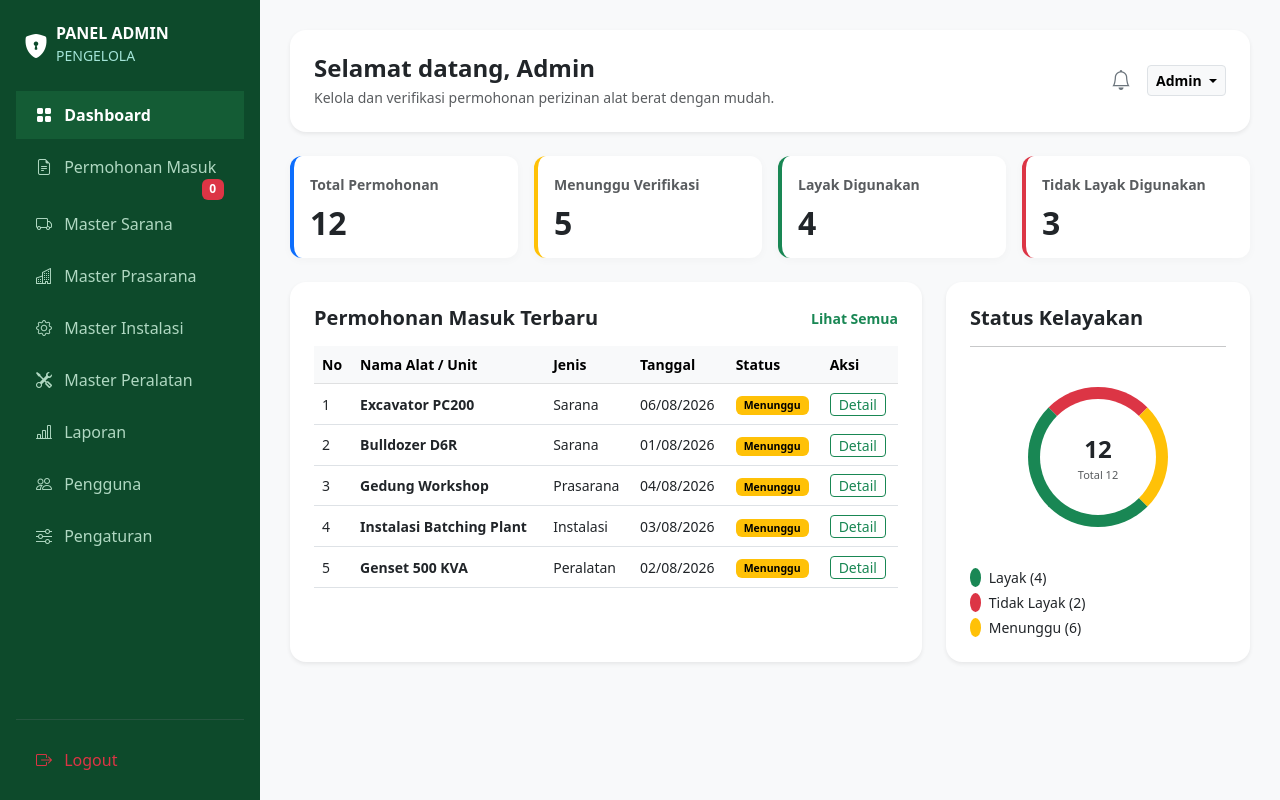
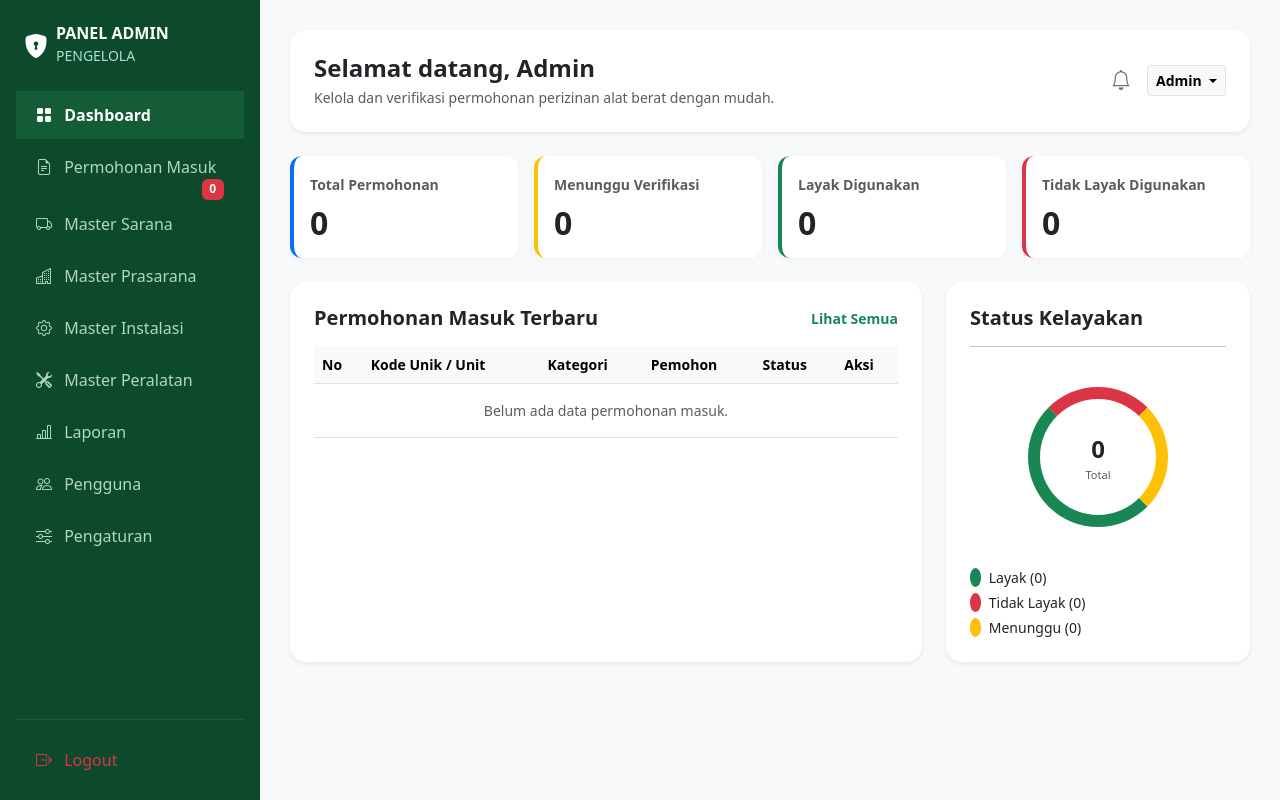
Before and after one commit to dewinoryulindaputri/pengajuan-alat-berat, a Flask app: page /admin in a window 1280 px wide. Run offline with Flask 3, Linux system fonts and the light colour scheme; the visitor is signed in with stand-in values (Sample User, id 1).

Commit message:
Update dashboard admin dan sinkronisasi data permohonan

```diff
--- a/templates/admin.html
+++ b/templates/admin.html
@@ -66,15 +66,13 @@
             </div>
             <ul class="nav flex-column">
                 <li class="nav-item"><a href="/admin" class="nav-link active mb-1"><i class="bi bi-grid-fill me-2"></i> Dashboard</a></li>
-                <li class="nav-item"><a href="/permohonan-masuk" class="nav-link mb-1"><i class="bi bi-file-earmark-text me-2"></i> Permohonan Masuk <span class="badge bg-danger float-end">0</span></a></li>
+                <li class="nav-item"><a href="/permohonan-masuk" class="nav-link mb-1"><i class="bi bi-file-earmark-text me-2"></i> Permohonan Masuk <span class="badge bg-danger float-end">{{ list_permohonan | selectattr('status', 'equalto', 'Pending') | list | length if list_permohonan else 0 }}</span></a></li>
                 <li class="nav-item"><a href="/master-sarana" class="nav-link mb-1"><i class="bi bi-truck me-2"></i> Master Sarana</a></li>
                 <li class="nav-item"><a href="/master-prasarana" class="nav-link mb-1"><i class="bi bi-buildings me-2"></i> Master Prasarana</a></li>
                 <li class="nav-item"><a href="/master-instalasi" class="nav-link mb-1"><i class="bi bi-gear me-2"></i> Master Instalasi</a></li>
                 <li class="nav-item"><a href="/master-peralatan" class="nav-link mb-1"><i class="bi bi-tools me-2"></i> Master Peralatan</a></li>
                 <li class="nav-item"><a href="/laporan" class="nav-link mb-1"><i class="bi bi-bar-chart-line me-2"></i> Laporan</a></li>
-                <!-- DIPERBAIKI: Mengarahkan ke rute /pengguna -->
                 <li class="nav-item"><a href="/pengguna" class="nav-link mb-1"><i class="bi bi-people me-2"></i> Pengguna</a></li>
-                <!-- DIPERBAIKI: Mengarahkan ke rute /pengaturan -->
                 <li class="nav-item"><a href="/pengaturan" class="nav-link mb-1"><i class="bi bi-sliders me-2"></i> Pengaturan</a></li>
             </ul>
         </div>
@@ -90,7 +88,7 @@
         <!-- Header Banner -->
         <div class="d-flex justify-content-between align-items-center mb-4 bg-white p-4 rounded-4 shadow-sm">
             <div>
-                <h4 class="fw-bold mb-1 text-dark">Selamat datang, Admin </h4>
+                <h4 class="fw-bold mb-1 text-dark">Selamat datang, Admin</h4>
                 <p class="text-muted small mb-0">Kelola dan verifikasi permohonan perizinan alat berat dengan mudah.</p>
             </div>
             <div class="d-flex align-items-center gap-3">
@@ -111,25 +109,25 @@
             <div class="col-md-3">
                 <div class="card-stat p-3 border-start border-4 border-primary">
                     <small class="text-muted fw-bold">Total Permohonan</small>
-                    <h2 class="fw-bold mt-2 mb-0 text-dark">12</h2>
+                    <h2 class="fw-bold mt-2 mb-0 text-dark">{{ list_permohonan | length if list_permohonan else 0 }}</h2>
                 </div>
             </div>
             <div class="col-md-3">
                 <div class="card-stat p-3 border-start border-4 border-warning">
                     <small class="text-muted fw-bold">Menunggu Verifikasi</small>
-                    <h2 class="fw-bold mt-2 mb-0 text-dark">5</h2>
+                    <h2 class="fw-bold mt-2 mb-0 text-dark">{{ list_permohonan | selectattr('status', 'equalto', 'Pending') | list | length if list_permohonan else 0 }}</h2>
                 </div>
             </div>
             <div class="col-md-3">
                 <div class="card-stat p-3 border-start border-4 border-success">
                     <small class="text-muted fw-bold">Layak Digunakan</small>
-                    <h2 class="fw-bold mt-2 mb-0 text-dark">4</h2>
+                    <h2 class="fw-bold mt-2 mb-0 text-dark">{{ list_permohonan | selectattr('status', 'equalto', 'Disetujui') | list | length if list_permohonan else 0 }}</h2>
                 </div>
             </div>
             <div class="col-md-3">
                 <div class="card-stat p-3 border-start border-4 border-danger">
                     <small class="text-muted fw-bold">Tidak Layak Digunakan</small>
-                    <h2 class="fw-bold mt-2 mb-0 text-dark">3</h2>
+                    <h2 class="fw-bold mt-2 mb-0 text-dark">{{ list_permohonan | selectattr('status', 'equalto', 'Ditolak') | list | length if list_permohonan else 0 }}</h2>
                 </div>
             </div>
         </div>
@@ -149,54 +147,38 @@
                             <thead class="table-light small">
                                 <tr>
                                     <th>No</th>
-                                    <th>Nama Alat / Unit</th>
-                                    <th>Jenis</th>
-                                    <th>Tanggal</th>
+                                    <th>Kode Unik / Unit</th>
+                                    <th>Kategori</th>
+                                    <th>Pemohon</th>
                                     <th>Status</th>
                                     <th>Aksi</th>
                                 </tr>
                             </thead>
                             <tbody class="small">
-                                <tr>
-                                    <td>1</td>
-                                    <td class="fw-bold">Excavator PC200</td>
-                                    <td>Sarana</td>
-                                    <td>06/08/2026</td>
-                                    <td><span class="badge badge-menunggu px-2 py-1">Menunggu</span></td>
-                                    <td><a href="/detail-permohonan" class="btn btn-sm btn-outline-success py-0 px-2">Detail</a></td>
-                                </tr>
-                                <tr>
-                                    <td>2</td>
-                                    <td class="fw-bold">Bulldozer D6R</td>
-                                    <td>Sarana</td>
-                                    <td>01/08/2026</td>
-                                    <td><span class="badge badge-menunggu px-2 py-1">Menunggu</span></td>
-                                    <td><a href="/detail-permohonan" class="btn btn-sm btn-outline-success py-0 px-2">Detail</a></td>
-                                </tr>
-                                <tr>
-                                    <td>3</td>
-                                    <td class="fw-bold">Gedung Workshop</td>
-                                    <td>Prasarana</td>
-                                    <td>04/08/2026</td>
-                                    <td><span class="badge badge-menunggu px-2 py-1">Menunggu</span></td>
-                                    <td><a href="/detail-permohonan" class="btn btn-sm btn-outline-success py-0 px-2">Detail</a></td>
-                                </tr>
-                                <tr>
-                                    <td>4</td>
-                                    <td class="fw-bold">Instalasi Batching Plant</td>
-                                    <td>Instalasi</td>
-                                    <td>03/08/2026</td>
-                                    <td><span class="badge badge-menunggu px-2 py-1">Menunggu</span></td>
-                                    <td><a href="/detail-permohonan" class="btn btn-sm btn-outline-success py-0 px-2">Detail</a></td>
-                                </tr>
-                                <tr>
-                                    <td>5</td>
-                                    <td class="fw-bold">Genset 500 KVA</td>
-                                    <td>Peralatan</td>
-                                    <td>02/08/2026</td>
-                                    <td><span class="badge badge-menunggu px-2 py-1">Menunggu</span></td>
-                                    <td><a href="/detail-permohonan" class="btn btn-sm btn-outline-success py-0 px-2">Detail</a></td>
-                                </tr>
+                                {% if list_permohonan %}
+                                    {% for item in list_permohonan[:5] %}
+                                    <tr>
+                                        <td>{{ loop.index }}</td>
+                                        <td class="fw-bold">{{ item.merk if item.merk else item.kode_unik }}</td>
+                                        <td>{{ item.kategori }}</td>
+                                        <td>{{ item.pemohon }}</td>
+                                        <td>
+                                            {% if item.status == 'Pending' %}
+                                                <span class="badge badge-menunggu px-2 py-1">Menunggu</span>
+                                            {% elif item.status == 'Disetujui' %}
+                                                <span class="badge badge-layak px-2 py-1">Disetujui</span>
+                                            {% else %}
+                                                <span class="badge badge-tidak-layak px-2 py-1">Ditolak</span>
+                                            {% endif %}
+                                        </td>
+                                        <td><a href="/permohonan-masuk" class="btn btn-sm btn-outline-success py-0 px-2">Detail</a></td>
+                                    </tr>
+                                    {% endfor %}
+                                {% else %}
+                                    <tr>
+                                        <td colspan="6" class="text-center text-muted py-3">Belum ada data permohonan masuk.</td>
+                                    </tr>
+                                {% endif %}
                             </tbody>
                         </table>
                     </div>
@@ -209,25 +191,25 @@
                     <div>
                         <h5 class="fw-bold mb-3 text-dark text-start">Status Kelayakan</h5>
                         <hr>
-                        <!-- Simulasi Grafik Donat Sesuai Gambar -->
+                        <!-- Simulasi Angka Total -->
                         <div class="my-4 position-relative d-inline-flex justify-content-center align-items-center">
                             <div style="width: 140px; height: 140px; border-radius: 50%; border: 12px solid #198754; border-top-color: #dc3545; border-right-color: #ffc107; display: flex; align-items: center; justify-content: center; flex-direction: column;">
-                                <span class="fw-bold fs-4">12</span>
-                                <small class="text-muted" style="font-size: 11px;">Total 12</small>
+                                <span class="fw-bold fs-4">{{ list_permohonan | length if list_permohonan else 0 }}</span>
+                                <small class="text-muted" style="font-size: 11px;">Total</small>
                             </div>
                         </div>
                     </div>
 
-                    <!-- Keterangan Warna Grafik -->
+                    <!-- Keterangan Warna Grafik Dinamis -->
                     <div class="text-start small mt-3">
                         <div class="d-flex align-items-center mb-1">
-                            <span class="badge bg-success rounded-circle p-1 me-2">&nbsp;</span> Layak (4)
+                            <span class="badge bg-success rounded-circle p-1 me-2">&nbsp;</span> Layak ({{ list_permohonan | selectattr('status', 'equalto', 'Disetujui') | list | length if list_permohonan else 0 }})
                         </div>
                         <div class="d-flex align-items-center mb-1">
-                            <span class="badge bg-danger rounded-circle p-1 me-2">&nbsp;</span> Tidak Layak (2)
+                            <span class="badge bg-danger rounded-circle p-1 me-2">&nbsp;</span> Tidak Layak ({{ list_permohonan | selectattr('status', 'equalto', 'Ditolak') | list | length if list_permohonan else 0 }})
                         </div>
                         <div class="d-flex align-items-center">
-                            <span class="badge bg-warning rounded-circle p-1 me-2">&nbsp;</span> Menunggu (6)
+                            <span class="badge bg-warning rounded-circle p-1 me-2">&nbsp;</span> Menunggu ({{ list_permohonan | selectattr('status', 'equalto', 'Pending') | list | length if list_permohonan else 0 }})
                         </div>
                     </div>
                 </div>
```
